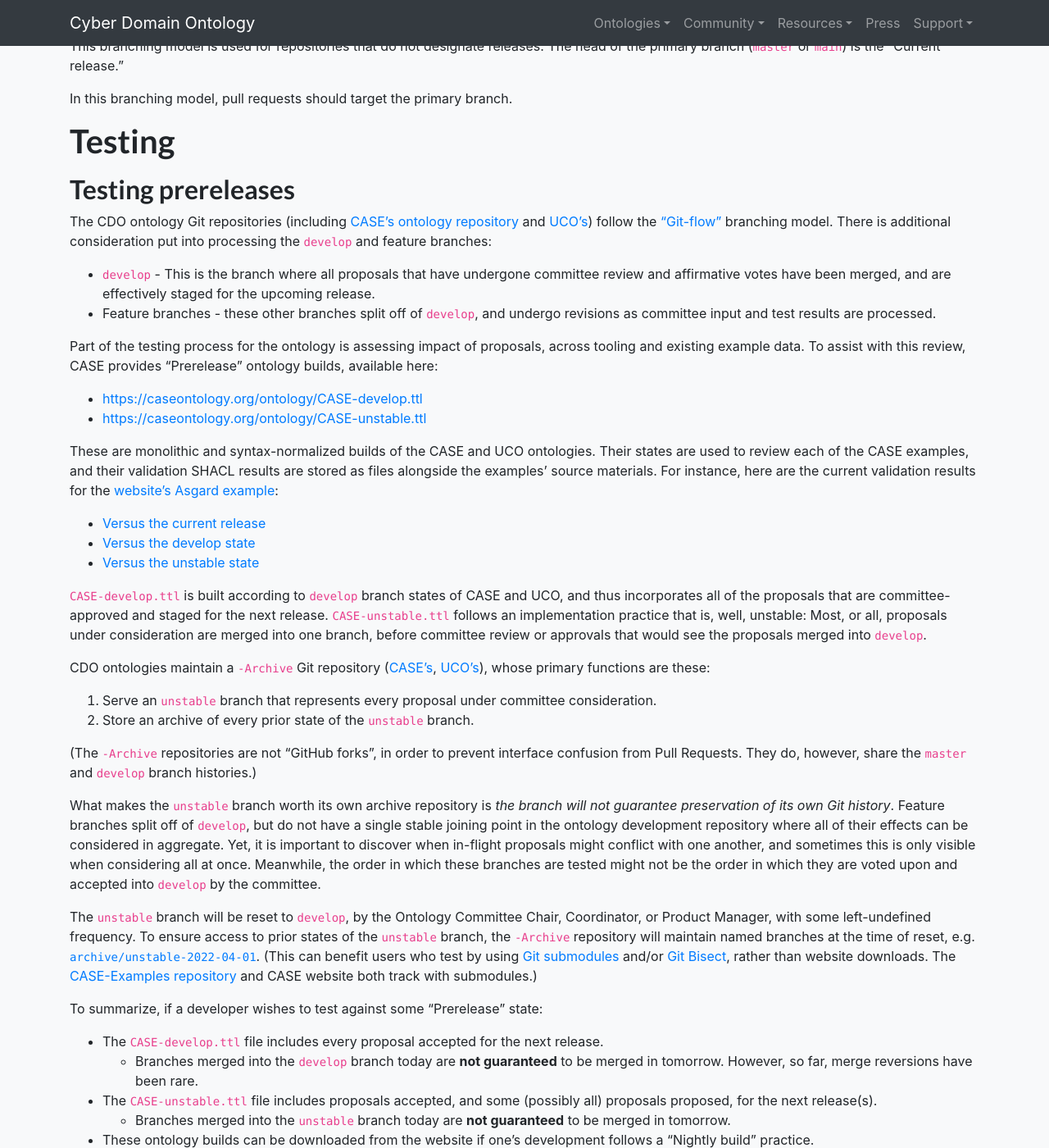
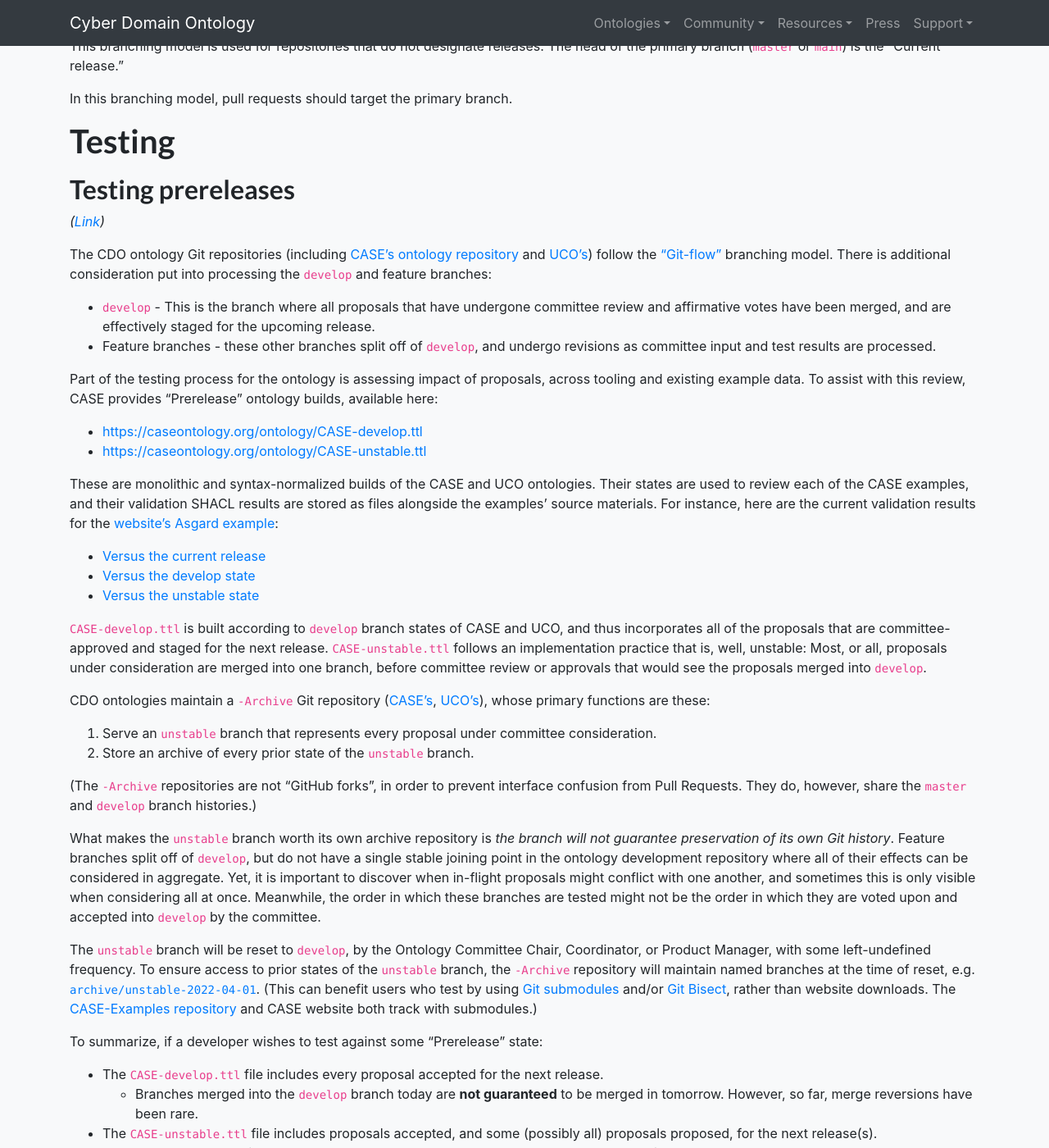
Before and after one commit to Cyber-Domain-Ontology/cdo.github.io, a Jekyll site: the page built from ontology/development/index.md, in a window 1280 px wide and 1400 px high, scrolled down 1084 px. Shown: the whole window at 82% size. Built offline with Jekyll 4.4.1, drawn with Linux system fonts in a browser that asks for light colours.

Commit message:
Add visible in-page anchors
Signed-off-by: Alex Nelson <alexander.nelson@nist.gov>

```diff
--- a/ontology/development/index.md
+++ b/ontology/development/index.md
@@ -44,6 +44,7 @@
 
 <a id="testing-prereleases" style="padding-top: 5em;"></a>
 ## Testing prereleases
+*([Link](#testing-prereleases))*
 
 The CDO ontology Git repositories (including [CASE's ontology repository](https://github.com/casework/CASE/) and [UCO's](https://github.com/ucoProject/UCO/)) follow the ["Git-flow"](#branching-cdo-git-flow) branching model.  There is additional consideration put into processing the `develop` and feature branches:
 
@@ -86,6 +87,7 @@
 
 <a id="profiles" style="padding-top: 5em;"></a>
 # Profiles
+*([Link](#profiles))*
 
 The ontologies within CDO, including UCO, are designed as "mid-level" domain ontologies, generally but not entirely scoped within the cyber domain.  A "mid-level" ontology is distinct from ["top-level" (aka "foundational" or "upper") ontologies](https://en.wikipedia.org/wiki/Upper_ontology).  The rationale for being "mid-level" has been to avoid excluding other potential ontological alignments that exist as independent efforts modeling other domains, such as [provenance](https://www.w3.org/TR/prov-o/).  Because top-level ontologies are generally not compatible with one another ("Foundational" typically being a distinct status within a knowledge model), to adopt one top-level ontology potentially declines interoperability with another and all adopters of the other.  Similarly, other ontologies that do not consider themselves "top-level" are not necessarily compatible with any "top-level" ontology that might be adopted.
 
```
